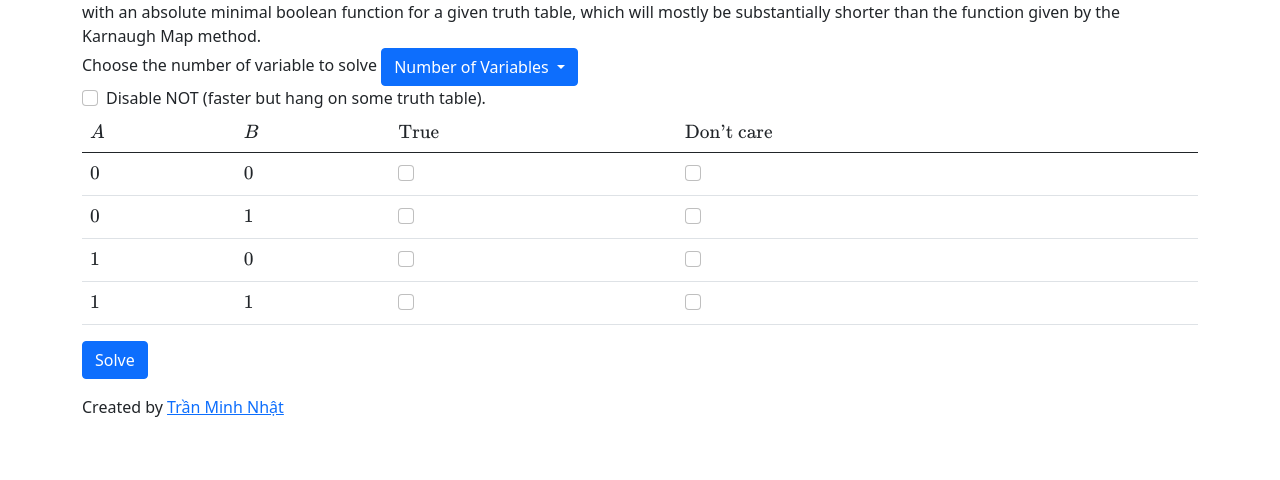
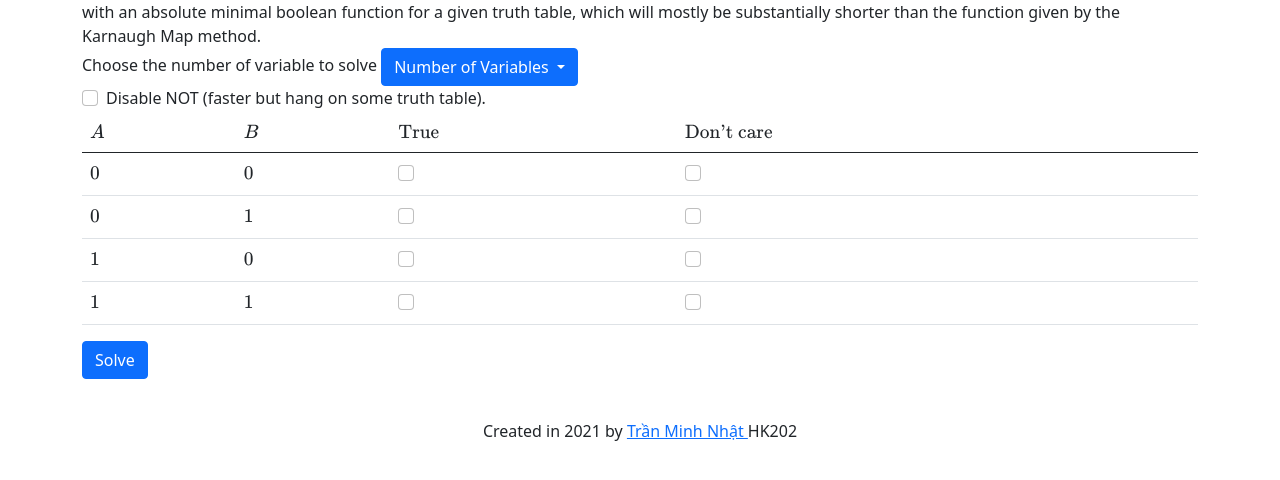
Before and after one commit to nhatVNU/MinifyBoolean, a plain HTML site: page index.html in a window 1280 px wide. Shown: the part 104-584 px from the top of the page. Drawn offline with nearby package versions, Linux system fonts and the light colour scheme; no server answers.

Commit message:
Update index.html

```diff
--- a/index.html
+++ b/index.html
@@ -87,8 +87,12 @@
               <button class="btn btn-primary" id="solvebtn">Solve</button>
               <p id="result"></p>
 
-              Created by <a href="https://www.facebook.com/profile.php?id=100013896646198">Trần Minh Nhật </a>
         </div>
+         <footer>
+      <div class="text-center pt-4">
+        Created in 2021 by <a href="https://www.facebook.com/profile.php?id=100013896646198">Trần Minh Nhật </a> HK202
+      </div>
+    </footer>
 
 
 
```
